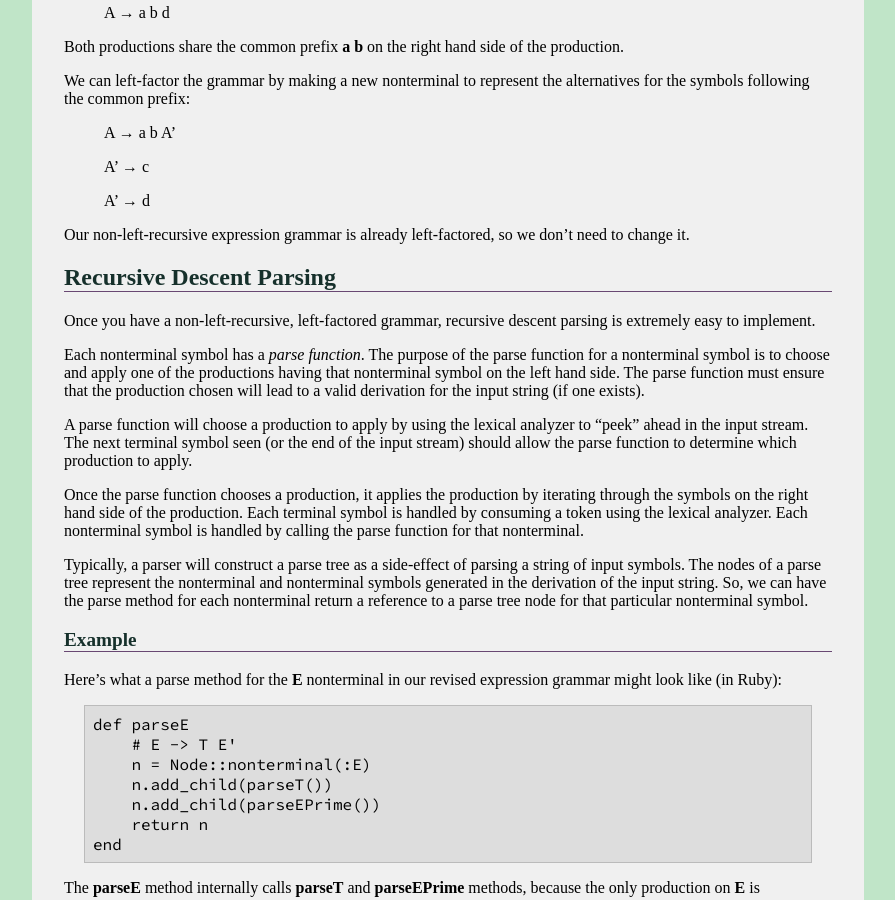
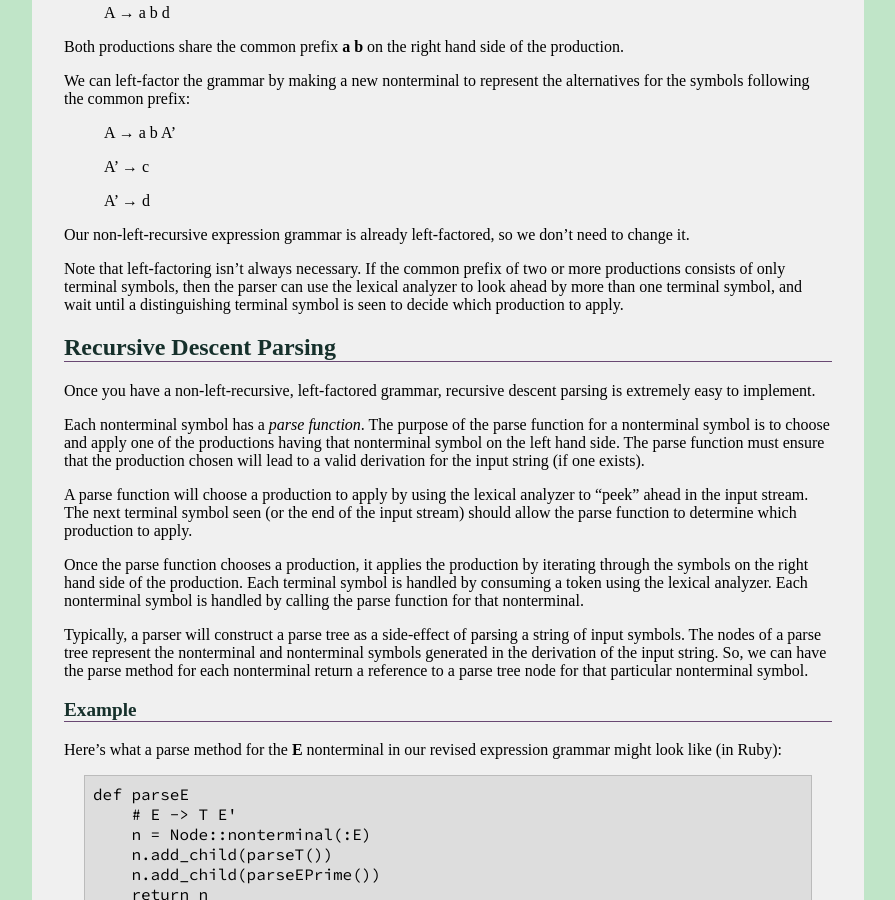
Before and after one commit to ycpcs/cs340-fall2016, a Jekyll site: the page built from lectures/lecture05.md, in a window 1280 px wide and 900 px high, scrolled down 3536 px. Shown: the whole window, without its empty margins (192-1087 px from the left). Built offline with Jekyll 4.4.1, drawn with Linux system fonts in a browser that asks for light colours; some web fonts are replaced.

Commit message:
left factoring isn't always necessary
multiple symbols of lookahead can parse some
grammars that aren't left-factored

```diff
--- a/lectures/lecture05.md
+++ b/lectures/lecture05.md
@@ -165,6 +165,8 @@ We can left-factor the grammar by making a new nonterminal to represent the alte
 
 Our non-left-recursive expression grammar is already left-factored, so we don't need to change it.
 
+Note that left-factoring isn't always necessary.  If the common prefix of two or more productions consists of only terminal symbols, then the parser can use the lexical analyzer to look ahead by more than one terminal symbol, and wait until a distinguishing terminal symbol is seen to decide which production to apply.
+
 Recursive Descent Parsing
 -------------------------
 
```
